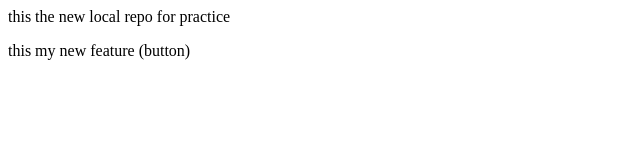
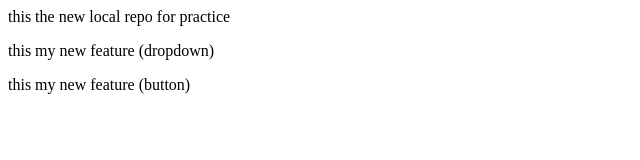
Before and after one commit to prajktamali06/LocalRepo, a plain HTML site: page index.html in a window 1280 px wide. Shown: the whole page, without its empty margins (0-640 px from the left). Drawn offline with Linux system fonts and the light colour scheme.

Commit message:
accepting both the changes

```diff
--- a/index.html
+++ b/index.html
@@ -1,2 +1,3 @@
 <p>this the new local repo for practice</p>
+<p> this my new feature (dropdown) </p>
 <p> this my new feature (button) </p>
```
